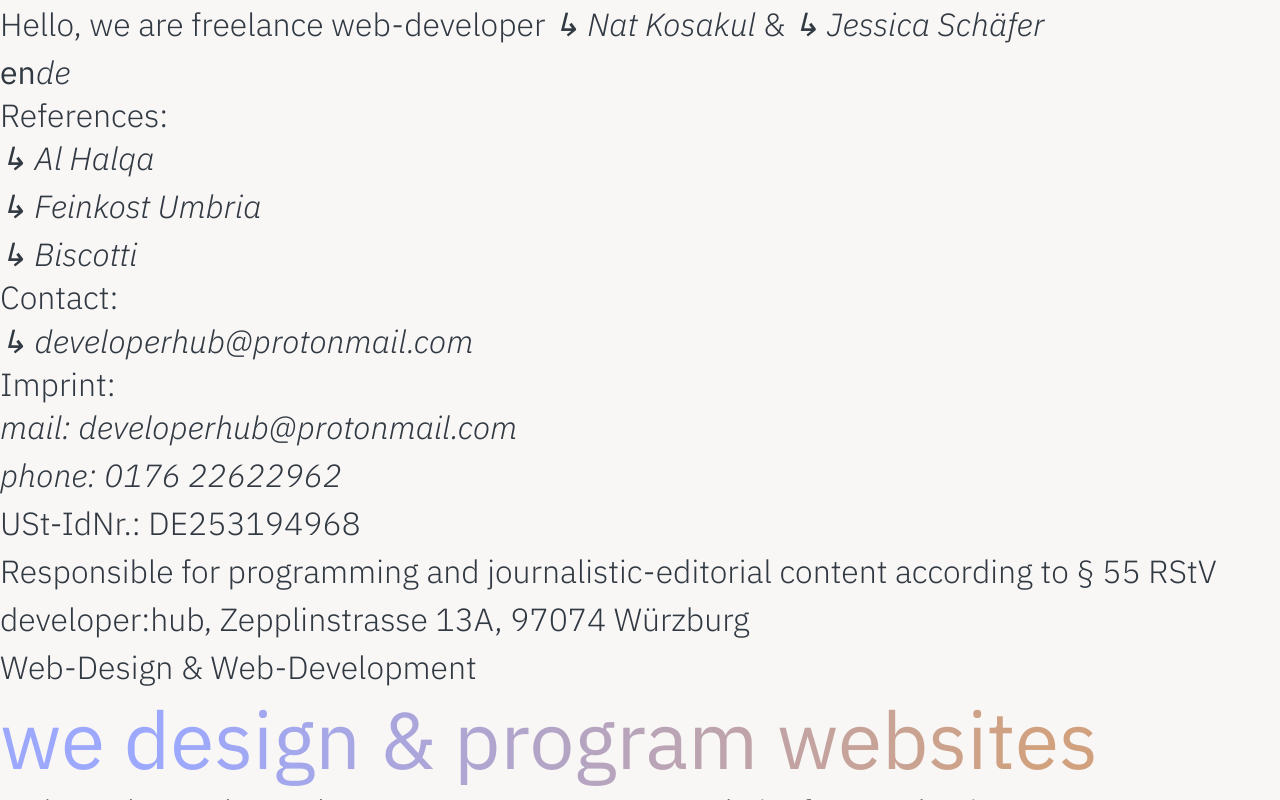
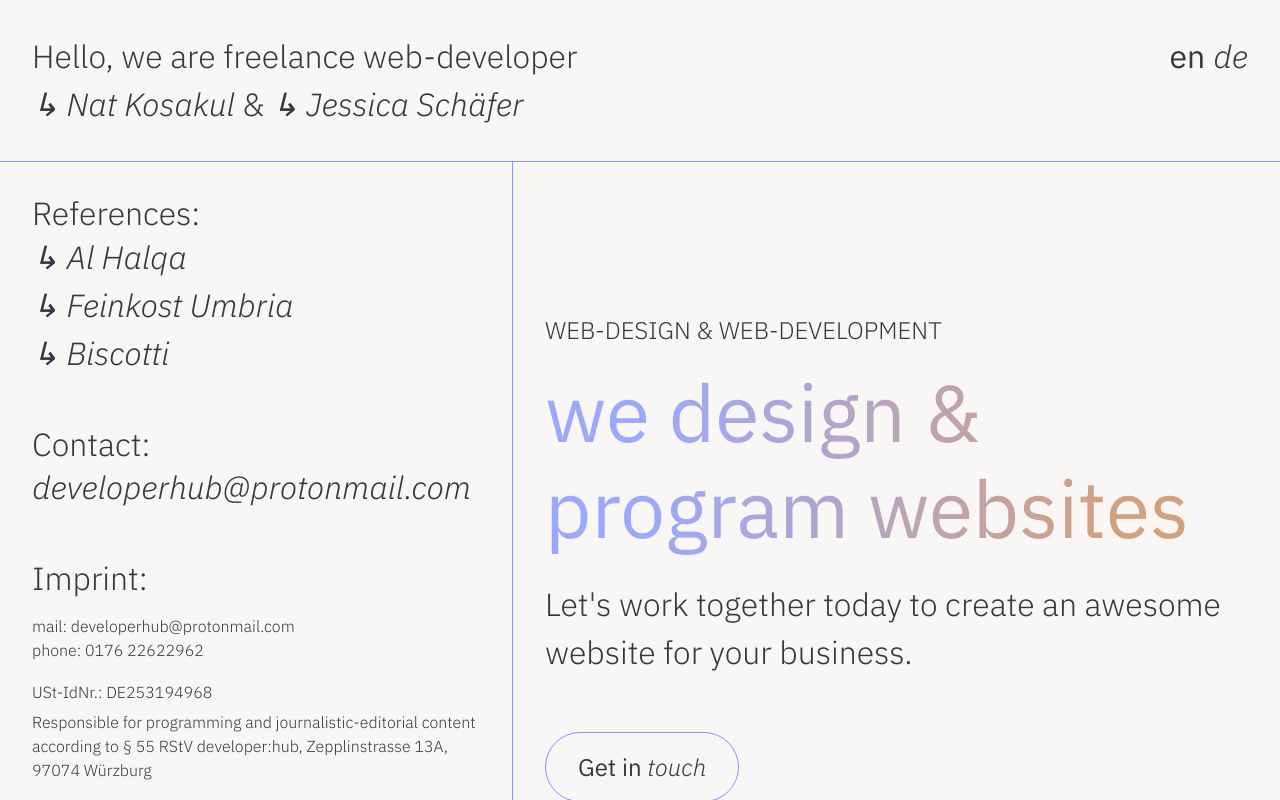
Before and after one commit to schaeferjessica/developer-hub, a Nuxt app: page / in a window 1280 px wide. Shown: the top 800 px of the page. Built offline with nearby package versions, Linux system fonts and the light colour scheme.

Commit message:
feat: add styling

```diff
--- a/app.vue
+++ b/app.vue
@@ -1,9 +1,15 @@
 <template>
   <div class="grid">
     <header class="grid__header">
-      <p>Hello, we are freelance web-developer
-        <a href="">↳ Nat Kosakul</a> &
-        <a href="">↳ Jessica Schäfer</a>
+      <p class="intro">Hello, we are freelance web-developer<br>
+        <a href="https://www.linkedin.com/in/nkosakul/">
+          <span>↳ </span>
+          <span>Nat Kosakul</span>
+        </a> &
+        <a href="https://www.linkedin.com/in/jessicaschafer/">
+          <span>↳ </span>
+          <span>Jessica Schäfer</span>
+        </a>
       </p>
 
       <nav class="language-switch">
@@ -20,38 +26,64 @@
       <div class="references">
         <h2>References:</h2>
         <ul>
-          <li><a href="#">↳ Al Halqa</a></li>
-          <li><a href="#">↳ Feinkost Umbria</a></li>
-          <li><a href="#">↳ Biscotti</a></li>
+          <li>
+            <a href="#">
+              <span>↳ </span>
+              <span>Al Halqa</span>
+            </a>
+          </li>
+          <li>
+            <a href="https://ristorante-umbria.de/">
+              <span>↳ </span>
+              <span>Feinkost Umbria</span>
+            </a>
+          </li>
+          <li>
+            <a href="https://biscotti.netlify.app/">
+              <span>↳ </span>
+              <span>Biscotti</span>
+            </a>
+          </li>
         </ul>
       </div>
 
       <div class="contact">
         <h2>Contact:</h2>
-        <a href="#">↳ developerhub@protonmail.com</a>
+        <a href="mailto:developerhub@protonmail.com" class="contact__mail">
+          <span>developerhub@protonmail.com</span>
+        </a>
       </div>
 
       <div class="imprint">
         <h2>Imprint:</h2>
-        <address>
-          <a href="mailto:developerhub@protonmail.com">mail: developerhub@protonmail.com</a><br>
-          <a href="tel:+176 22622962">phone: 0176 22622962</a>
+        <address class="address">
+          <a href="mailto:developerhub@protonmail.com" class="address__link">
+            <span>mail: developerhub@protonmail.com</span>
+          </a>
+          <a href="tel:+176 22622962" class="address__link">
+            <span>phone: 0176 22622962</span>
+          </a>
         </address>
-        <span>USt-IdNr.: DE253194968</span>
-        <p>Responsible for programming and journalistic-editorial content according to § 55 RStV developer:hub, Zepplinstrasse 13A, 97074 Würzburg</p>
+        <span class="imprint__text">USt-IdNr.: DE253194968</span>
+        <p class="imprint__text">Responsible for programming and journalistic-editorial content according to § 55 RStV developer:hub, Zepplinstrasse 13A, 97074 Würzburg</p>
       </div>
     </aside>
 
     <main class="grid__main">
-      <span>Web-Design & Web-Development</span>
-      <header>
-        <h1>we design & program websites</h1>
-        <p>Let's work together today to create an awesome website for your business.</p>
-      </header>
-      <a href="#">Get in touch</a>
+      <div class="main__context">
+        <span class="tagline">Web-Design & Web-Development</span>
+        <header>
+          <h1 class="title">we design & program websites</h1>
+          <p class="text">Let's work together today to create an awesome website for your business.</p>
+        </header>
+        <a href="#" class="button">
+          <span class="button-text-regular">Get in </span>
+          <span class="button-text-thin">touch</span>
+        </a>
+      </div>
 
       <footer>
-        <small>© 2022 developer:hub</small>
+        <small class="copyright">© 2022 developer:hub</small>
       </footer>
     </main>
   </div>
--- a/styles/aside.scss
+++ b/styles/aside.scss
@@ -0,0 +1,22 @@
+.grid__aside {
+  padding: 2rem;
+}
+
+.contact,
+.imprint {
+  margin-top: 3rem;
+}
+
+.address {
+  margin-top: 1rem;
+}
+
+.address__link {
+  font-size: 1rem;
+  font-style: normal;
+  display: block;
+}
+
+.imprint__text {
+  font-size: 1rem;
+}
--- a/styles/elements.scss
+++ b/styles/elements.scss
@@ -15,13 +15,24 @@ body {
   margin: 0;
   padding: 0;
   max-width: 1920px;
+  hyphens: auto;
+  word-wrap: break-word;
+  overflow-wrap: break-word;
 }
 
 a {
   color: var(--color-text);
   text-decoration: none;
-  transition: color 0.2s ease-in-out;
+  transition: all 1s ease-in-out;
   font-style: italic;
+}
+
+a:hover span,
+a:focus span,
+a:hover abbr,
+a:focus abbr {
+  color: var(--color-primary);
+  transform: translateY(2rem);
 }
 
 [aria-current] {
--- a/styles/header.scss
+++ b/styles/header.scss
@@ -0,0 +1,27 @@
+.grid {  display: grid;
+  grid-template-columns: 40% 60%;
+  grid-template-rows: 20% 100%;
+  gap: 0% 0%;
+  grid-auto-flow: row;
+  grid-template-areas:
+    "header header"
+    "aside main";
+  width: 100%;
+  height: 100%;
+}
+
+.grid__header { grid-area: header; }
+.grid__aside { grid-area: aside; }
+.grid__main { grid-area: main; }
+
+.grid__header {
+  display: flex;
+  justify-content: space-between;
+  border-bottom: 1px solid var(--color-primary);
+  padding: 2rem;
+}
+
+.language-switch {
+  display: flex;
+  gap: 0.5rem;
+}
--- a/styles/main.scss
+++ b/styles/main.scss
@@ -0,0 +1,49 @@
+.grid__main {
+  border-left: 1px solid var(--color-primary);
+  padding: 2rem;
+  display: flex;
+  flex-direction: column;
+  justify-content: space-between;
+  height: clac(100% - 64);
+}
+
+.main__context {
+  display: flex;
+  flex-direction: column;
+  justify-content: center;
+  align-items: flex-start;
+  height: 100%;
+}
+
+.tagline {
+  font-size: 1.5rem;
+  text-transform: uppercase;
+}
+
+.title {
+  margin-top: 1rem;
+}
+
+.text {
+  margin-top: 1.5rem;
+}
+
+.button {
+  font-size: 1.5rem;
+  border: 1px solid var(--color-primary);
+  border-radius: 50px;
+  padding: 1rem 2rem;
+  display: inline-block;
+  margin-top: 3.5rem;
+}
+
+.button-text-regular {
+  font-weight: 400;
+  font-style: normal;
+}
+
+.copyright {
+  font-size: 1rem;
+  text-align: right;
+  display: block;
+}
```
